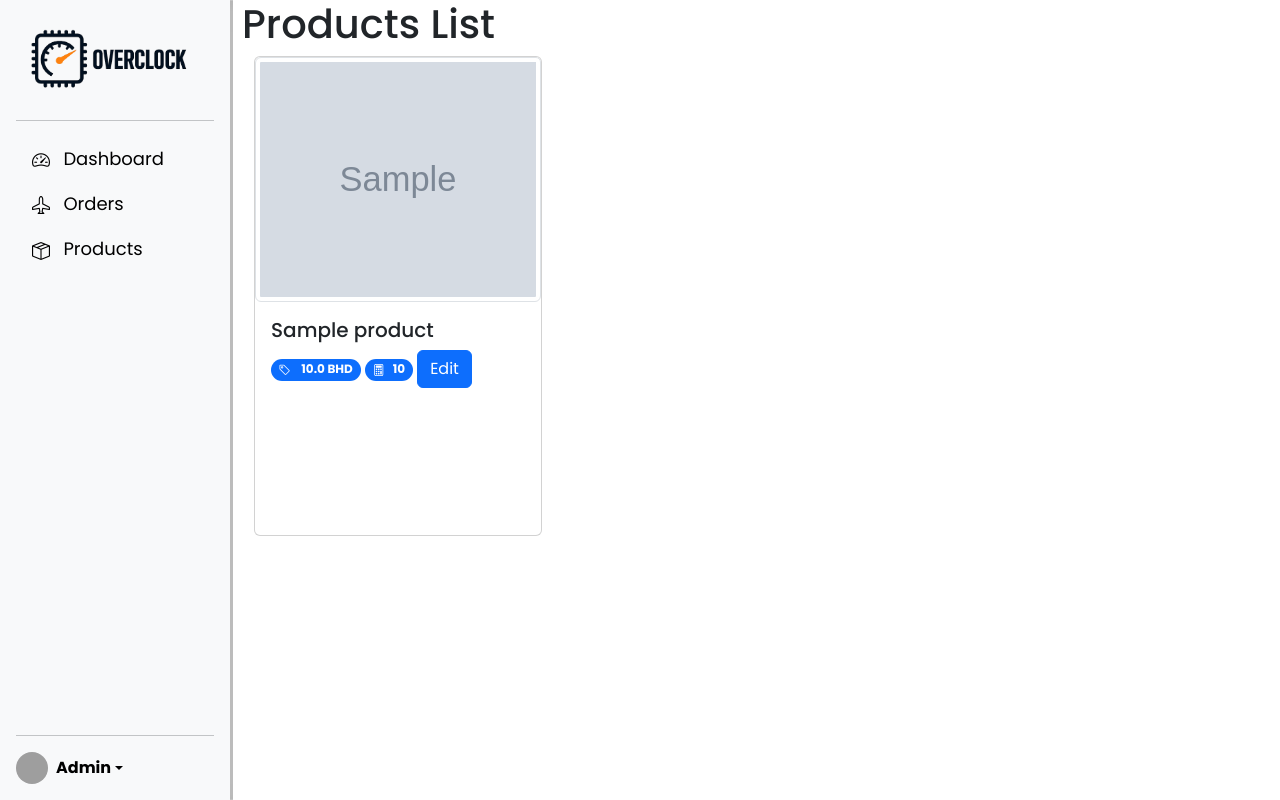
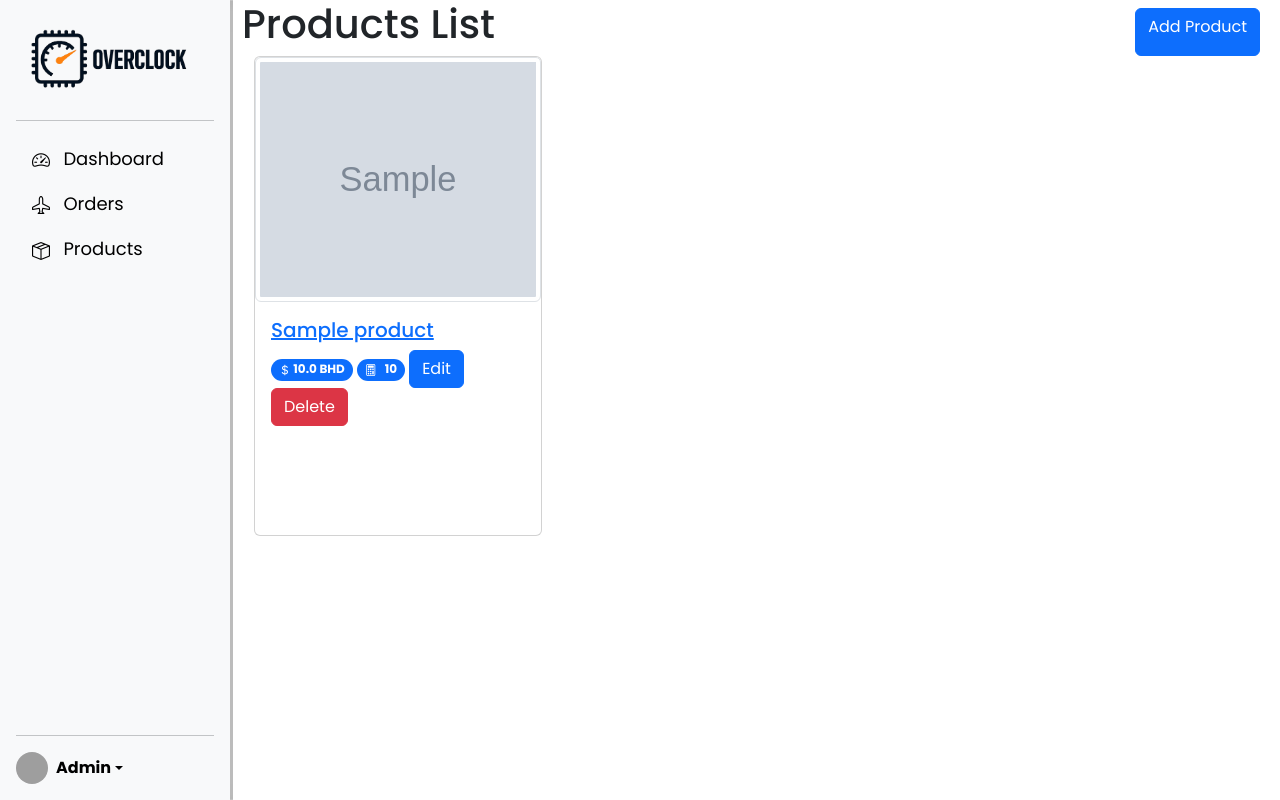
Before and after one commit to izZERO/Overclock, a Django app: page /manage/products/ in a window 1280 px wide. Run offline with Django 5.2, Linux system fonts and the light colour scheme; tables that the repository leaves empty hold one stand-in row (values such as "Sample post"); grey boxes marked "Sample" are stand-in pictures; grey boxes are pictures that could not be loaded.

Commit message:
added product CRUD

```diff
--- a/main/models.py
+++ b/main/models.py
@@ -1,4 +1,5 @@
 from django.db import models
+from django.urls import reverse
 from django.contrib.auth.models import User
 from datetime import datetime
 
@@ -21,10 +22,11 @@ class Category(models.Model):
     def __str__(self):
         return self.name
 
+
 class Product(models.Model):
     added_by = models.ForeignKey(User, on_delete=models.CASCADE)
     name = models.CharField(max_length=50)
-    description = models.CharField(max_length=250)
+    description = models.CharField(max_length=250, default="")
     image = models.ImageField(upload_to="main/static/uploads", default="")
     price = models.FloatField()
     weight = models.FloatField()
@@ -33,6 +35,10 @@ class Product(models.Model):
 
     def __str__(self):
         return self.name
+
+    def get_absolute_url(self):
+        return reverse("products_detail", kwargs={"pk": self.id})
+
 
 class Order(models.Model):
     user_id = models.ForeignKey(User, on_delete=models.CASCADE)
@@ -58,6 +64,7 @@ class Order_Detail(models.Model):
     def __str__(self):
         return f"Order Details for {self.order_id.user_id.username} placed on {self.order_id.date_placed}"
 
+
 class Wishlist(models.Model):
     user_id = models.ForeignKey(User, on_delete=models.CASCADE)
     product_id = models.ManyToManyField(Product)
--- a/main/templates/main/product_detail.html
+++ b/main/templates/main/product_detail.html
@@ -13,7 +13,7 @@
       <div class="card-body">
         <h5 class="card-title">{{product.name}}</h5>
         <span class="badge rounded-pill text-bg-primary"
-          ><i class="bi bi-tag me-2"></i> {{product.price}} BHD</span
+          ><i class="bi bi-currency-dollar"></i> {{product.price}} BHD</span
         >
         <span class="badge rounded-pill text-bg-primary"
           ><i class="bi bi-suitcase me-2"></i>{{product.weight}} KG</span
@@ -21,6 +21,9 @@
         <span class="badge rounded-pill text-bg-primary"
           ><i class="bi bi-calculator me-2"></i>{{product.stock}}</span
         >
+        <span class="badge rounded-pill text-bg-primary"
+          ><i class="bi bi-tag me-2"></i>{{product.category}}</span
+        >
         <p class="card-text mt-5">{{product.description}}</p>
       </div>
     </div>
--- a/main/templates/main/product_list.html
+++ b/main/templates/main/product_list.html
@@ -1,29 +1,50 @@
 {% extends 'manage_base.html' %} {% block content %}
-<h1>Products List</h1>
+<div style="display: flex; justify-content: space-between">
+  <h1>Products List</h1>
+  <a
+    href="{%url 'products_create' %}"
+    class="btn btn-primary me-2 mt-2"
+    role="button"
+  >
+    Add Product
+  </a>
+</div>
 <div class="container-fluid d-flex flex-wrap gap-2">
   {% for product in product_list %}
+
   <div class="card" style="width: 18rem; height: 30rem">
     {% load static %}
+
     <img
       src="{% static product.image|cut:'main/static/' %}"
       class="card-img-top img-thumbnail rounded-start"
       alt="..."
-      style="height: 245px;"
+      style="height: 245px"
     />
     <div class="card-body">
-      <h5 class="card-title">{{product.name}}</h5>
+      <a href="{%url 'products_detail' product.id %}">
+        <h5 class="card-title">{{product.name}}</h5>
+      </a>
       <span class="badge rounded-pill text-bg-primary"
-        ><i class="bi bi-tag me-2"></i> {{product.price}} BHD</span
+        ><i class="bi bi-currency-dollar"></i> {{product.price}} BHD</span
       >
       <span class="badge rounded-pill text-bg-primary"
         ><i class="bi bi-calculator me-2"></i>{{product.stock}}</span
       >
+
       <a
-        href="{%url 'products_detail' product.id %}"
+        href="{%url 'products_update' product.id %}"
         class="btn btn-primary me-2"
         role="button"
       >
         Edit
+      </a>
+      <a
+        href="{%url 'products_delete' product.id %}"
+        class="btn btn-danger me-2"
+        role="button"
+      >
+        Delete
       </a>
     </div>
   </div>
--- a/main/urls.py
+++ b/main/urls.py
@@ -10,6 +10,19 @@ urlpatterns = [
         views.ProductDetail.as_view(),
         name="products_detail",
     ),
+    path(
+        "manage/products/create/", views.ProductCreate.as_view(), name="products_create"
+    ),
+    path(
+        "manage/products/<int:pk>/update/",
+        views.ProductUpdate.as_view(),
+        name="products_update",
+    ),
+    path(
+        "manage/products/<int:pk>/delete/",
+        views.ProductDelete.as_view(),
+        name="products_delete",
+    ),
     # Signup
     path("accounts/signup/", views.signup, name="signup"),
     path("", views.landing, name="landing"),
--- a/main/views.py
+++ b/main/views.py
@@ -69,3 +69,42 @@ class ProductList(ListView):
 
 class ProductDetail(DetailView):
     model = Product
+
+
+class ProductCreate(CreateView):
+    model = Product
+    fields = [
+        "name",
+        "description",
+        "image",
+        "price",
+        "weight",
+        "stock",
+        "category",
+    ]
+
+    def form_valid(self, form):
+        form.instance.added_by = self.request.user
+        return super().form_valid(form)
+
+
+class ProductUpdate(UpdateView):
+    model = Product
+    fields = [
+        "name",
+        "description",
+        "image",
+        "price",
+        "weight",
+        "stock",
+        "category",
+    ]
+
+    def form_valid(self, form):
+        form.instance.added_by = self.request.user
+        return super().form_valid(form)
+
+
+class ProductDelete(DeleteView):
+    model = Product
+    success_url = "/manage/products/"
```
Also changed, not shown: main/templates/main/product_confirm_delete.html (added, +10 -0 lines), main/templates/main/product_form.html (added, +15 -0 lines), main/static/uploads/AMD-Ryzen-5-5600X-6-core-12_utLlg9h.avif (added).
